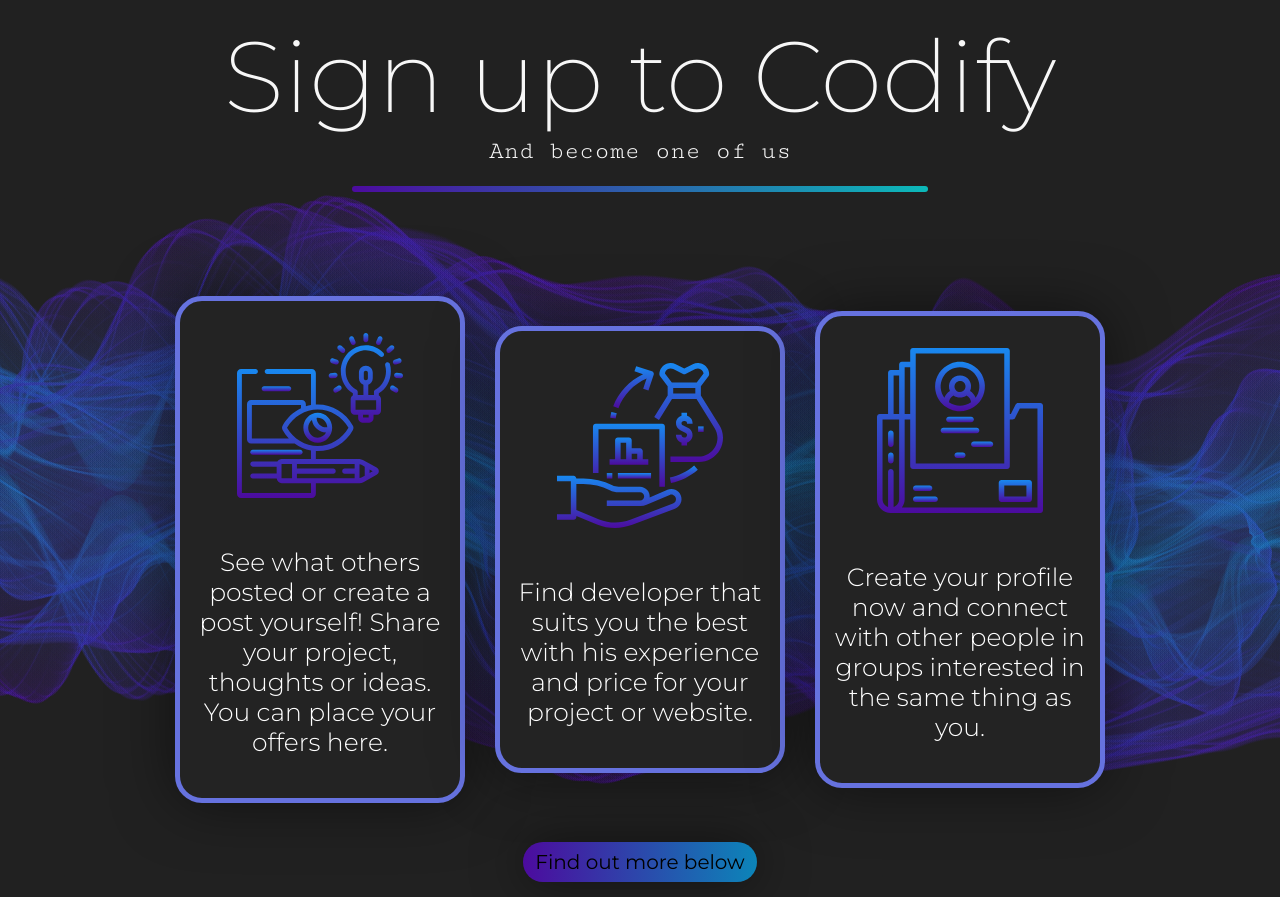
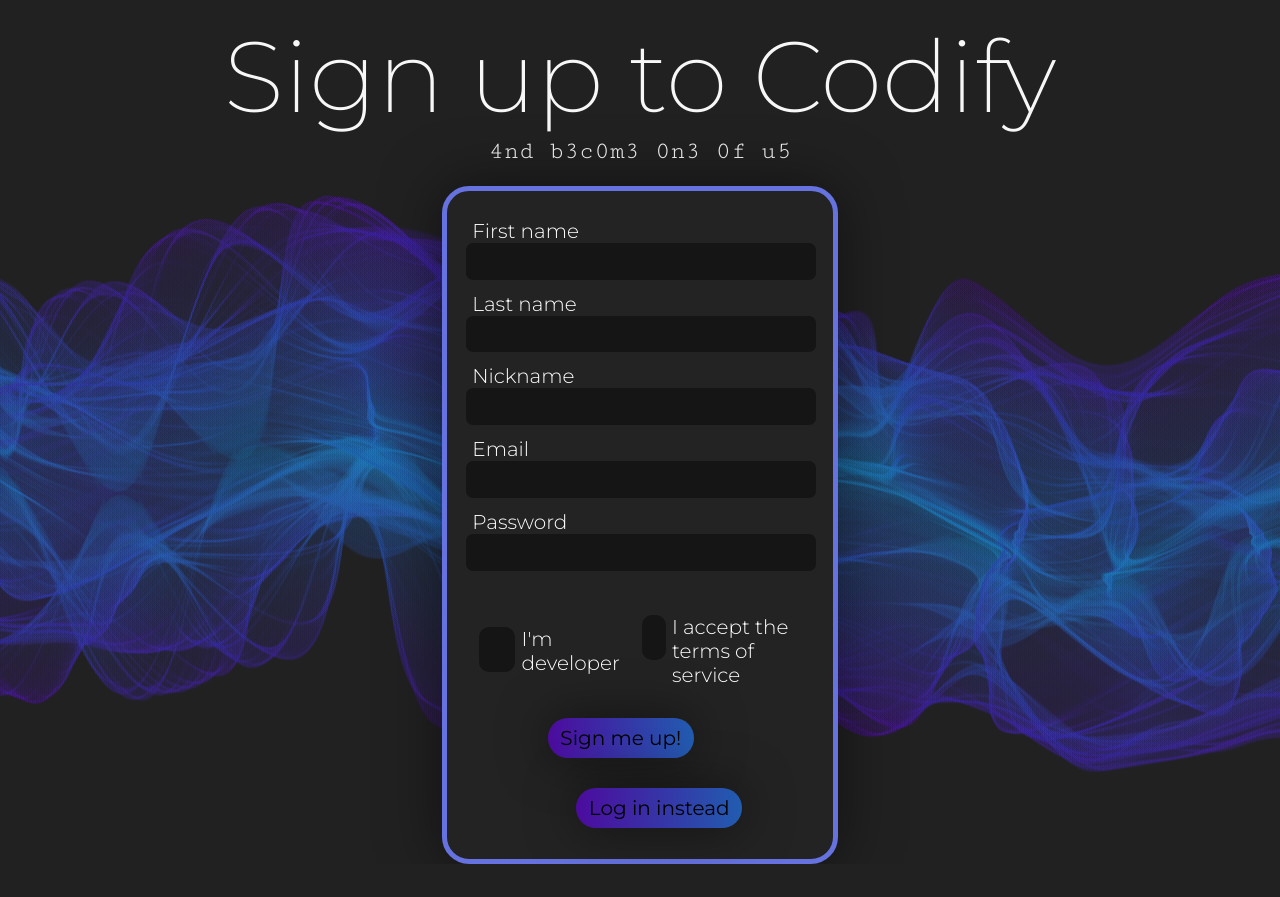
Before and after one commit to b1u3-22/Codify, a React (Create React App) app: page /SignUp in a window 1280 px wide. After the commit the page ends 864 px from the top, so only its background shows below. Built offline with nearby package versions, Linux system fonts and the light colour scheme.

Commit message:
Finished Sign up page and Form Component. Adjusted imports

```diff
--- a/src/App.scss
+++ b/src/App.scss
@@ -32,7 +32,7 @@
   }
 
   .UpgradedRow {
-    display: inline-flex !important;
+    display: flex !important;
     align-items: center !important;
     justify-content: center !important;
     flex-direction: row !important;
--- a/src/Button/Button.js
+++ b/src/Button/Button.js
@@ -3,8 +3,9 @@
 
 class Button extends React.Component{
     render(){
+
         return(
-        <a href = {this.props.dst}><div className = "Button">
+        <a href = {this.props.dst}><div className = "Button" onMouseOver = {this.onHover}>
             <p>{this.props.text}</p>
         </div></a>
         );
--- a/src/Button/Button.scss
+++ b/src/Button/Button.scss
@@ -7,11 +7,17 @@
     width: fit-content;
     box-shadow: 0px 0px 50px rgba(0, 0, 0, 0.5);
     background: linear-gradient(90deg, #4C0B9E, #0C85B9);
-    transition: ease-in-out;
+    background-size: 150% 150%;
+    background-position: 0% 50%;
+    transition: 200ms ease-in-out;
     border-radius: 22px;
     margin: 0%;
     margin-top: 15px;
     margin-bottom: 15px;
+
+    &:hover {
+        background-position: 50% 100%;
+    }
 
     p {
         font-family: 'Montserrat', sans-serif;
--- /dev/null
+++ b/src/Form/Form.js
@@ -0,0 +1,64 @@
+import React from 'react';
+import './Form.scss';
+import Button from '../Button/Button'
+
+class Form extends React.Component{
+
+    render(){
+        if (this.props.type === "signup"){
+            return (
+                <form>
+                    <label for = "firstname">
+                        First name
+                    </label>
+                    <input type = "text" id = "firstname" />
+
+                    <label for = "lastname">
+                        Last name
+                    </label>
+                    <input type = "text" id = "lastname" />
+
+                    <label for = "nickname">
+                        Nickname
+                    </label>
+                    <input type = "text" id = "nickname" />
+
+                    <label for = "email">
+                        Email
+                    </label>
+                    <input type = "email" id = "email" />
+
+                    <label for = "password">
+                        Password
+                    </label>
+                    <input type = "password" id = "password" />
+
+                    <div className = "checkbox-wrapper">
+                        <label className = "checkbox-container">
+                            <input type = "checkbox" />
+                            <div className = "checkmark" />
+                            I'm developer
+                        </label>
+                        <label className = "checkbox-container">
+                            <input type = "checkbox" />
+                            <div className = "checkmark" />
+                            I accept the terms of service
+                        </label>
+                    </div>
+
+                    <div className = "button-wrapper">
+                        <div className = "button-container-1">
+                            <Button text = "Sign me up!"/>
+                        </div>
+                        <div className = "button-container-2">
+                            <Button text = "Log in instead" dst = "/LogIn" />
+                        </div>
+                    </div>
+
+                </form>
+            );
+        }
+    }
+}
+
+export default Form;
--- /dev/null
+++ b/src/Form/Form.scss
@@ -0,0 +1,101 @@
+@import url('https://fonts.googleapis.com/css2?family=Cutive+Mono&family=Montserrat:ital,wght@0,100;0,200;0,300;0,400;0,500;0,600;0,700;0,800;0,900;1,100;1,200;1,300;1,400;1,500;1,600;1,700;1,800;1,900&display=swap');
+
+form {
+    display: block;
+    width: 100%;
+    box-shadow: 0px 0px 60px rgba(0, 0, 0, 0.5);
+    background: #232323;
+    border: 5px solid #6672DF;
+    box-sizing: border-box;
+    border-radius: 27px;
+    padding: 2vh 1.5vw 2vh 1.5vw;
+
+    input {
+        display: block;
+        background: #151515;
+        border-radius: 7px;
+        border: none;
+        height: 3vh;
+        width: 97%;
+        padding: 0.5vw;
+    }
+
+    label {
+        display: block;
+        font-family: Montserrat;
+        font-style: normal;
+        font-weight: 300;
+        font-size: 20px;
+        color: white;
+        padding-top: 1.5vh;
+        padding-left: 0.5vw;
+    }
+
+    .checkbox-wrapper {
+        display: flex !important;
+        align-items: center !important;
+        justify-content: center !important;
+        flex-direction: row !important;
+        margin-top: 4vh;
+
+        .checkbox-container {
+            display: flex;
+            flex-direction: row;
+
+            &:hover input ~ .checkmark {
+                background-color: black;
+            }
+
+            & .checkmark::after {
+                margin: auto;
+                margin-top: 2px;
+                width: 10px;
+                height: 35px;
+                border: solid #6672DF;
+                border-width: 0 3px 3px 0;
+                transition: all 400ms ease;
+                transform: rotate(45deg);
+            }
+
+            input {
+                height: 0px;
+                width: 0px;
+
+                &:checked ~ .checkmark::after{
+                    display: block;
+                }
+            }
+
+            .checkmark {
+                width: 45px;
+                height: 45px;
+                background-color: #151515;
+                border-radius: 10px;
+                margin-right: 0.5vw;
+
+                &::after {
+                    display: none;
+                    content: "";
+                }
+            }
+        }
+    }
+
+    .button-wrapper {
+        display: flex !important;
+        align-items: center !important;
+        justify-content: center !important;
+        flex-direction: row !important;
+        flex-wrap: wrap;
+        margin-top: 2vh;
+
+        .button-container-1 {
+            margin: 0 3vw 0 0;
+        }
+
+        .button-container-2 {
+            margin: 0 0 0 3vw;
+        }
+
+    }
+}
--- a/src/MainPage.js
+++ b/src/MainPage.js
@@ -1,8 +1,8 @@
 import React from 'react';
 import './App.scss';
-import Card from './Card/Card.js'
-import Button from './Button/Button.js'
-import Separator from './Separator/Separator.js'
+import Card from './Card/Card'
+import Button from './Button/Button'
+import Separator from './Separator/Separator'
 import { Container, Row, Col } from 'react-grid-system';
 
 function MainPage() {
--- a/src/SignUp.js
+++ b/src/SignUp.js
@@ -1,8 +1,6 @@
 import React from 'react';
 import './App.scss';
-import Card from './Card/Card.js'
-import Button from './Button/Button.js'
-import Separator from './Separator/Separator.js'
+import Form from './Form/Form'
 import { Container, Row, Col } from 'react-grid-system';
 
 function SignUp() {
@@ -11,28 +9,12 @@
       <Row>
         <Col xl = {12}>
           <h1>Sign up to Codify</h1>
-          <h2>And become one of us</h2>
-        </Col>
-      </Row>
-      <Row>
-        <Col className = "CentredColumn" xl = {12}>
-          <Separator size = "medium"/>
+          <h2>4nd b3c0m3 0n3 0f u5</h2>
         </Col>
       </Row>
       <Row className = "UpgradedRow">
-        <Col lg = {3} sm = {10}>
-          <Card text = "See what others posted or create a post yourself! Share your project, thoughts or ideas. You can place your offers here." imgloc = 'top' imgsrc = {require('./resources/FeedIcon.svg')}/>
-        </Col>
-        <Col lg = {3} sm = {10}>
-          <Card text = "Find developer that suits you the best with his experience and price for your project or website." imgloc = 'top' imgsrc = {require('./resources/RentIcon.svg')}/>
-        </Col>
-        <Col lg = {3} sm = {10}>
-          <Card text = "Create your profile now and connect with other people in groups interested in the same thing as you." imgloc = 'top'imgsrc = {require('./resources/ProfileIcon.svg')} />
-        </Col>
-      </Row>
-      <Row>
-        <Col className = "CentredColumn" xl = {12}>
-          <Button text = "Find out more below"/>
+        <Col className = "CentredColumn" lg = {4} sm = {10}>
+          <Form type = "signup"/>
         </Col>
       </Row>
     </Container>
```
